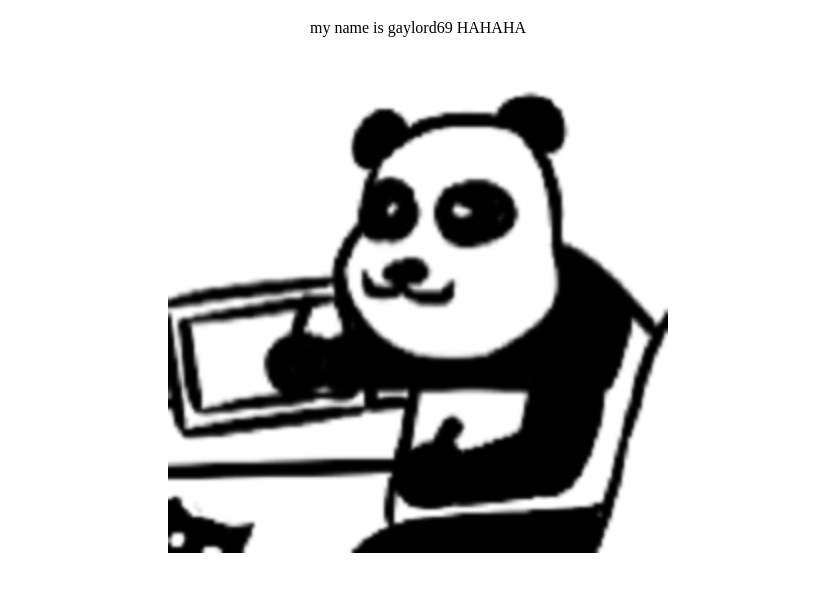
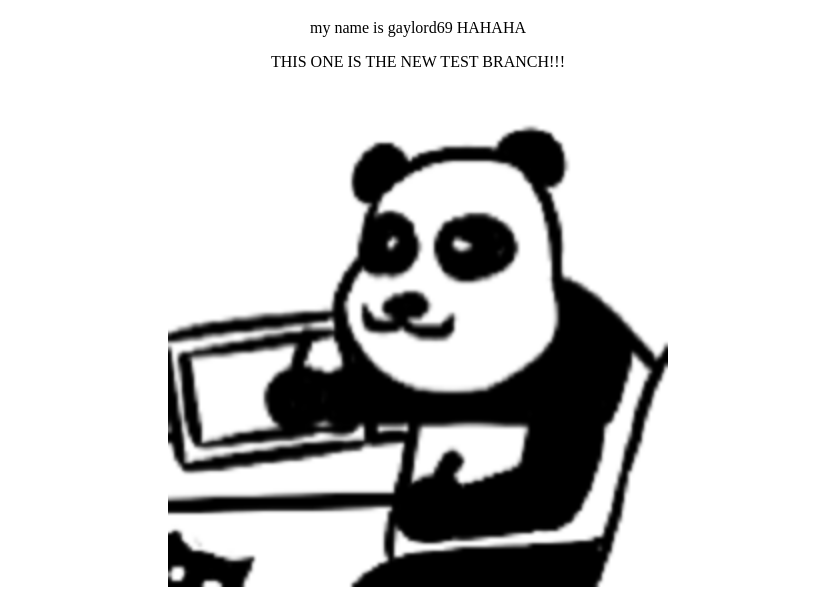
Before and after one commit to RobinGonzales13/robing.testsite1.github.io, a plain HTML site: page index.html in a window 1280 px wide. Shown: the part 189-800 px from the top of the page, without its empty margins (222-1054 px from the left). Drawn offline with Linux system fonts and the light colour scheme.

Commit message:
git push origin master

```diff
--- a/index.html
+++ b/index.html
@@ -10,6 +10,7 @@
     <body>
         <h1>Hello World! This is my test website deployed on github!</h1>
         <p>my name is gaylord69 HAHAHA</p>
+        <p>THIS ONE IS THE NEW TEST BRANCH!!!</p>
         <img src="profile.png" alt="Profile Pic">
     </body>
 </html>
```
